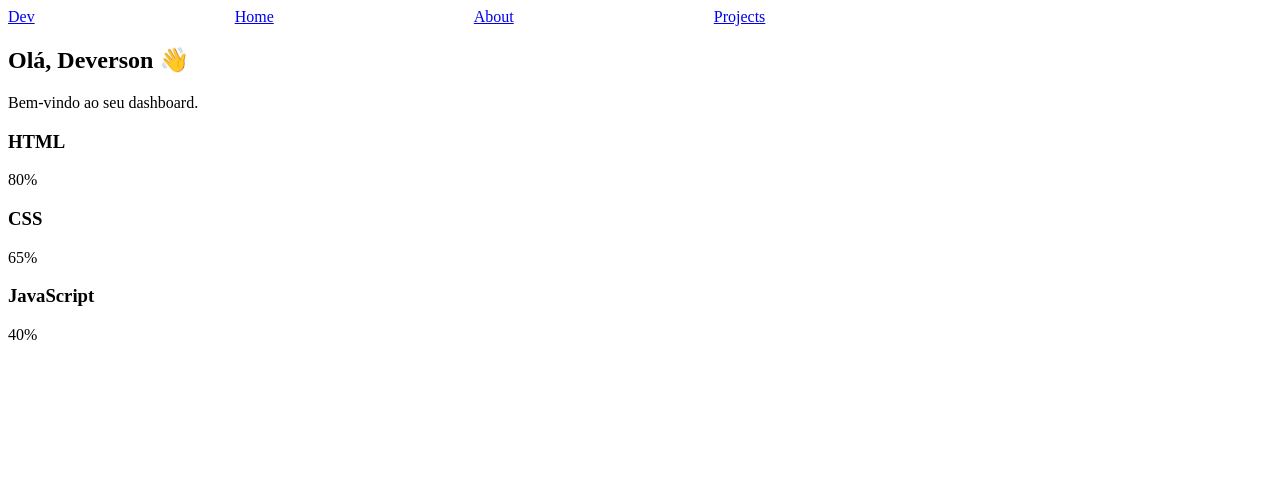
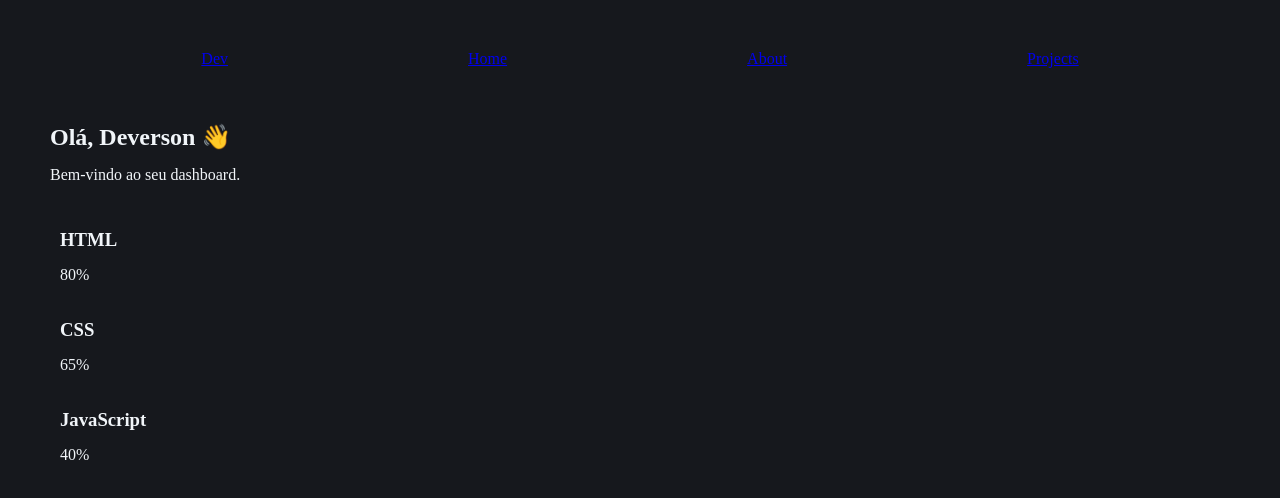
Before and after one commit to DevDaribei/Dashboard_Desenvolvedor, a plain HTML site: page index.html in a window 1280 px wide. Drawn offline with Linux system fonts and the light colour scheme; a web font is replaced by a local one.

Commit message:
arrumando css base

```diff
--- a/index.html
+++ b/index.html
@@ -1,11 +1,15 @@
 <!DOCTYPE html>
 <html lang="en">
 <head>
+
+    <link rel="preconnect" href="https://fonts.googleapis.com">
+    <link rel="preconnect" href="https://fonts.gstatic.com" crossorigin>
 
     <meta charset="UTF-8">
     <meta name="viewport" content="width=device-width, initial-scale=1.0">
     <title>Dashboard DEV Deverson</title>
     <link rel="stylesheet" href="styles/index.css">
+    <link href="https://fonts.googleapis.com/css2?family=Alice&family=Archivo:ital,wght@0,100..900;1,100..900&family=Inter:ital,opsz,wght@0,14..32,100..900;1,14..32,100..900&family=Poppins:wght@400;700&display=swap" rel="stylesheet">
 
 
 </head>
--- a/styles/global.css
+++ b/styles/global.css
@@ -1,7 +1,28 @@
-nav ul{
-    display: flex;
-    list-style: none;
-    gap: 200px;
-    margin: 0;
-    padding: 0;
+*{
+    margin: 5px;
+    padding:5px;
+    box-sizing: border-box;
+    justify-content: center;
+
 }
+
+:root{
+    --background-color:#16181D;
+    --text-color-primary: #F1F5F9;
+
+    --h1: 800 24px/135% var(--font-family);
+    --h2: 800 16px/140% var(--font-family);
+    --h3: 800 14px/140% var(--font-family);
+    --text-span: 600 14px/145% var(--font-family);
+    --text: 400 16px/140% var(--font-family);
+    --text-small: 400 14px/140% var(--font-family);
+
+
+}
+
+body{
+    background-color: var(--background-color);
+    font-family: var(--text);
+
+    color: var(--text-color-primary);
+}
--- /dev/null
+++ b/styles/header.css
@@ -0,0 +1,7 @@
+nav ul{
+    display: flex;
+    list-style: none;
+    gap: 200px;
+    margin: 0;
+    padding: 0;
+}
--- a/styles/index.css
+++ b/styles/index.css
@@ -1 +1,3 @@
 @import url(global.css);
+
+@import url(header.css);
```
